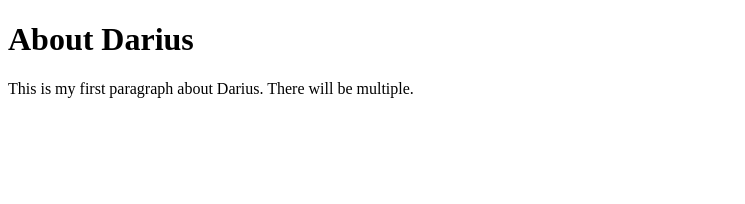
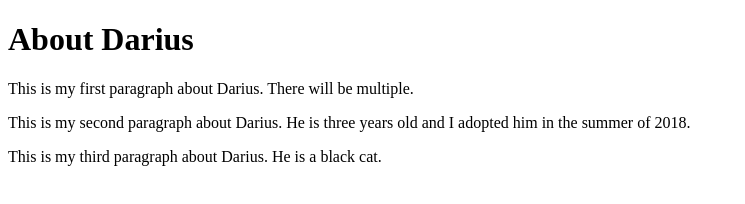
Before and after one commit to cdowney086/H547, a plain HTML site: page index.html in a window 1280 px wide. Shown: the whole page, without its empty margins (0-745 px from the left). Drawn offline with Linux system fonts and the light colour scheme.

Commit message:
Update index.html

```diff
--- a/index.html
+++ b/index.html
@@ -6,5 +6,7 @@
 <body>
 <h1>About Darius</h1>
 <p>This is my first paragraph about Darius. There will be multiple.</p>
+<p>This is my second paragraph about Darius. He is three years old and I adopted him in the summer of 2018.</p>
+  <p>This is my third paragraph about Darius. He is a black cat.</p>
 </body>
 </html>
```
